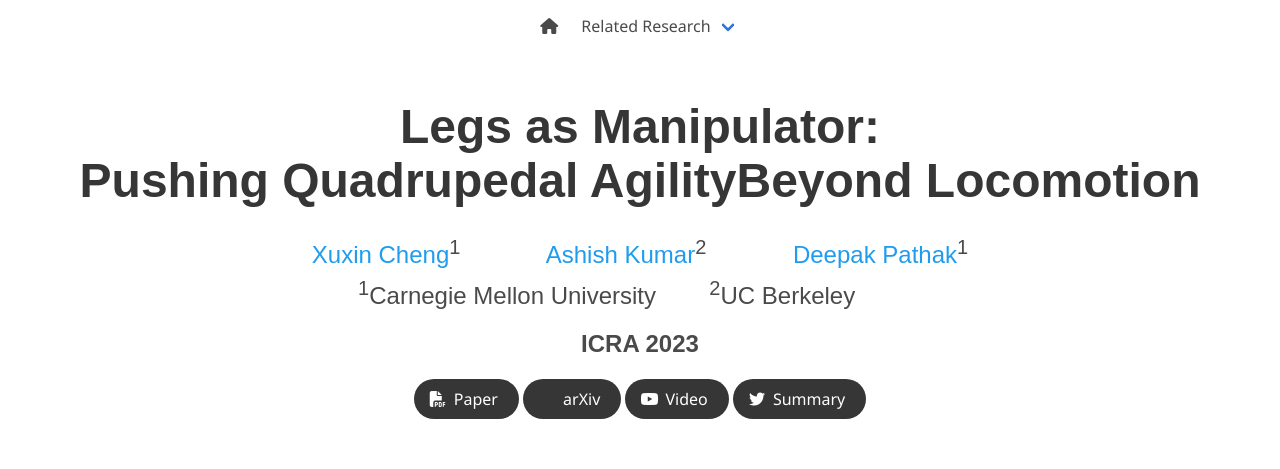
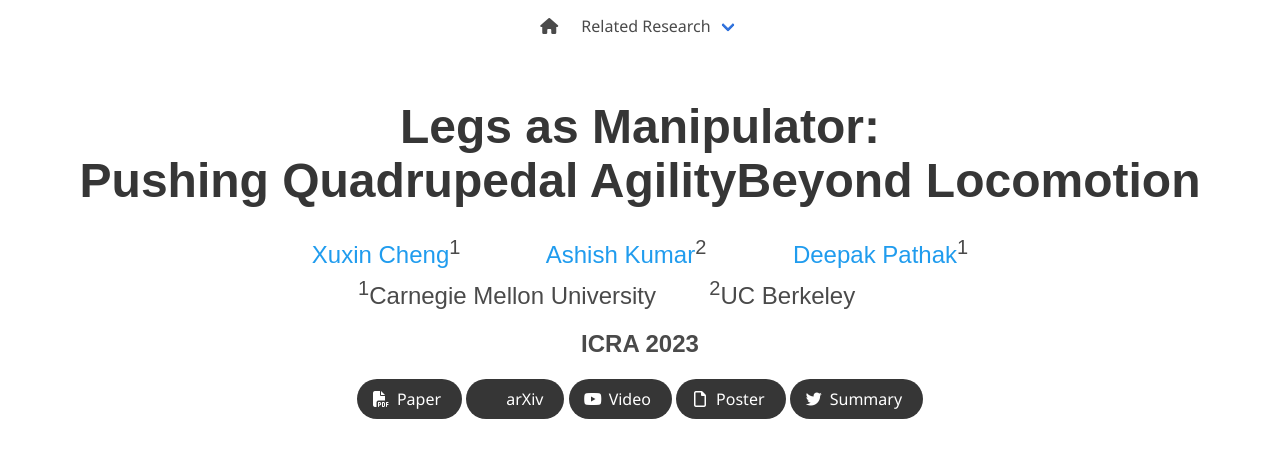
Before and after one commit to robot-skills/robot-skills.github.io, a plain HTML site: page index.html in a window 1280 px wide. Shown: the top 469 px of the page. Drawn offline with nearby package versions, Linux system fonts and the light colour scheme; some icons are missing; a web font is replaced by a local one.

Commit message:
add poster; change font awesome

```diff
--- a/index.html
+++ b/index.html
@@ -23,12 +23,12 @@
   <link rel="stylesheet" href="./static/css/bulma.min.css">
   <link rel="stylesheet" href="./static/css/bulma-carousel.min.css">
   <link rel="stylesheet" href="./static/css/bulma-slider.min.css">
-  <link rel="stylesheet" href="./static/css/fontawesome.all.min.css">
+  <!-- <link rel="stylesheet" href="./static/css/fontawesome.all.min.css"> -->
   <link rel="stylesheet" href="https://cdn.jsdelivr.net/gh/jpswalsh/academicons@1/css/academicons.min.css">
   <link rel="stylesheet" href="./static/css/index.css">
-
   <script src="https://ajax.googleapis.com/ajax/libs/jquery/3.5.1/jquery.min.js"></script>
-  <script defer src="./static/js/fontawesome.all.min.js"></script>
+  <!-- <script defer src="./static/js/fontawesome.all.min.js"></script> -->
+  <script src="https://kit.fontawesome.com/006a5775d5.js" crossorigin="anonymous"></script>
   <script src="./static/js/bulma-carousel.min.js"></script>
   <script src="./static/js/bulma-slider.min.js"></script>
   <script src="./static/js/index.js"></script>
@@ -124,6 +124,17 @@
                       <i class="fab fa-youtube"></i>
                   </span>
                   <span>Video</span>
+                </a>
+              </span>
+
+              <!-- Poster Link. -->
+              <span class="link-block">
+                <a href="./resources/ICRA2023-robot-skills-poster.pdf"
+                   class="external-link button is-normal is-rounded is-dark">
+                  <span class="icon">
+                    <i class="far fa-file"></i>
+                  </span>
+                  <span>Poster</span>
                 </a>
               </span>
 
```
Also changed, not shown: 1 other file.
